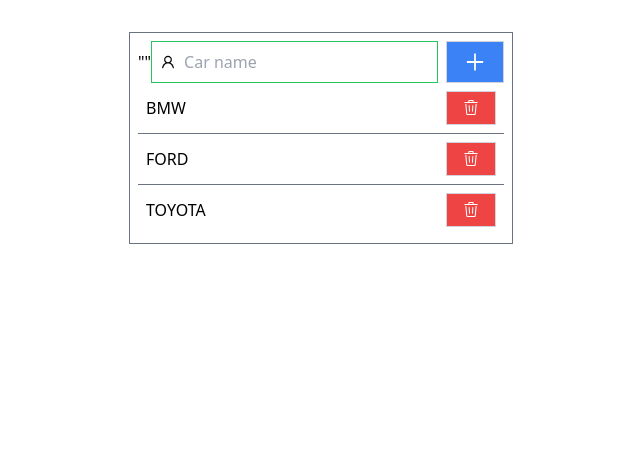
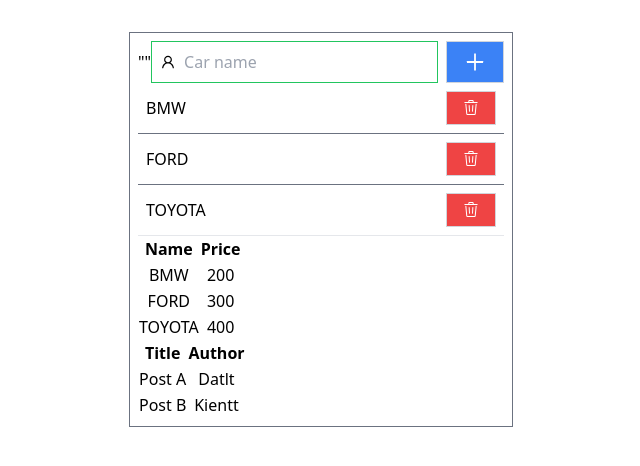
Before and after one commit to datlt2306/FPL-WEB209, a React (Vite) app: page / in a window 1280 px wide. Shown: the top 466 px of the page, without its empty margins (319-959 px from the left). Built offline with nearby package versions, Linux system fonts and the light colour scheme.

Commit message:
Buổi 3: Table Component

```diff
--- a/src/App.tsx
+++ b/src/App.tsx
@@ -2,13 +2,29 @@
 import "./App.css";
 import { Form, List } from "./components";
 import { ICar } from "./interfaces/car";
+import Table from "./components/Table";
 
 const carsData: ICar[] = [
-    { id: 1, name: "BMW" },
-    { id: 2, name: "FORD" },
-    { id: 3, name: "TOYOTA" },
+    { id: 1, name: "BMW", price: 200 },
+    { id: 2, name: "FORD", price: 300 },
+    { id: 3, name: "TOYOTA", price: 400 },
 ];
 
+const columns = [
+    { title: "Name", dataIndex: "name", key: "name" }, // column
+    { title: "Price", dataIndex: "price", key: "price" }, // column
+];
+
+// =================
+
+const postsData = [
+    { id: 1, title: "Post A", desc: "Mo ta A", author: "Datlt" },
+    { id: 2, title: "Post B", desc: "Mo ta B", author: "Kientt" },
+];
+const columns2 = [
+    { title: "Title", dataIndex: "title", key: "title" }, // column
+    { title: "Author", dataIndex: "author", key: "author" }, // column
+];
 function App() {
     //State
     const [cars, setCars] = useState<ICar[]>(carsData);
@@ -27,6 +43,9 @@
             <div className="w-96 border border-gray-500 p-2 mx-auto">
                 <Form onAdd={addCar} />
                 <List dataSource={cars} onRemove={removeCar} />
+                <hr />
+                <Table dataSource={carsData} columns={columns} />
+                <Table dataSource={postsData} columns={columns2} />
             </div>
         </>
     );
--- a/src/components/List/index.tsx
+++ b/src/components/List/index.tsx
@@ -1,6 +1,5 @@
-import React from "react";
+import { ICar } from "@/interfaces/car";
 import { Item } from "..";
-import { ICar } from "@/interfaces/car";
 
 type ListProps = {
     dataSource: ICar[];
--- /dev/null
+++ b/src/components/Table/index.tsx
@@ -0,0 +1,33 @@
+import React from "react";
+
+type Props = {
+    dataSource: any[];
+    columns: any[];
+};
+
+const Table = ({ dataSource, columns }: Props) => {
+    // Render ra thead
+    const renderHeaders = columns.map((column) => {
+        return <th key={column.key}>{column.title}</th>;
+    });
+    // Render ra tr trong tbody
+    const renderRows = dataSource.map((item) => {
+        // render td
+        const renderCell = columns.map((column) => {
+            return <td key={column.key}>{item[column.dataIndex]}</td>;
+        });
+
+        return <tr key={item.id}>{renderCell}</tr>;
+    });
+
+    return (
+        <table>
+            <thead>
+                <tr>{renderHeaders}</tr>
+            </thead>
+            <tbody>{renderRows}</tbody>
+        </table>
+    );
+};
+
+export default Table;
--- a/src/interfaces/car.ts
+++ b/src/interfaces/car.ts
@@ -1,4 +1,5 @@
 export interface ICar {
     id?: number;
-    name: string
+    name: string;
+    price?: number;
 }
```
